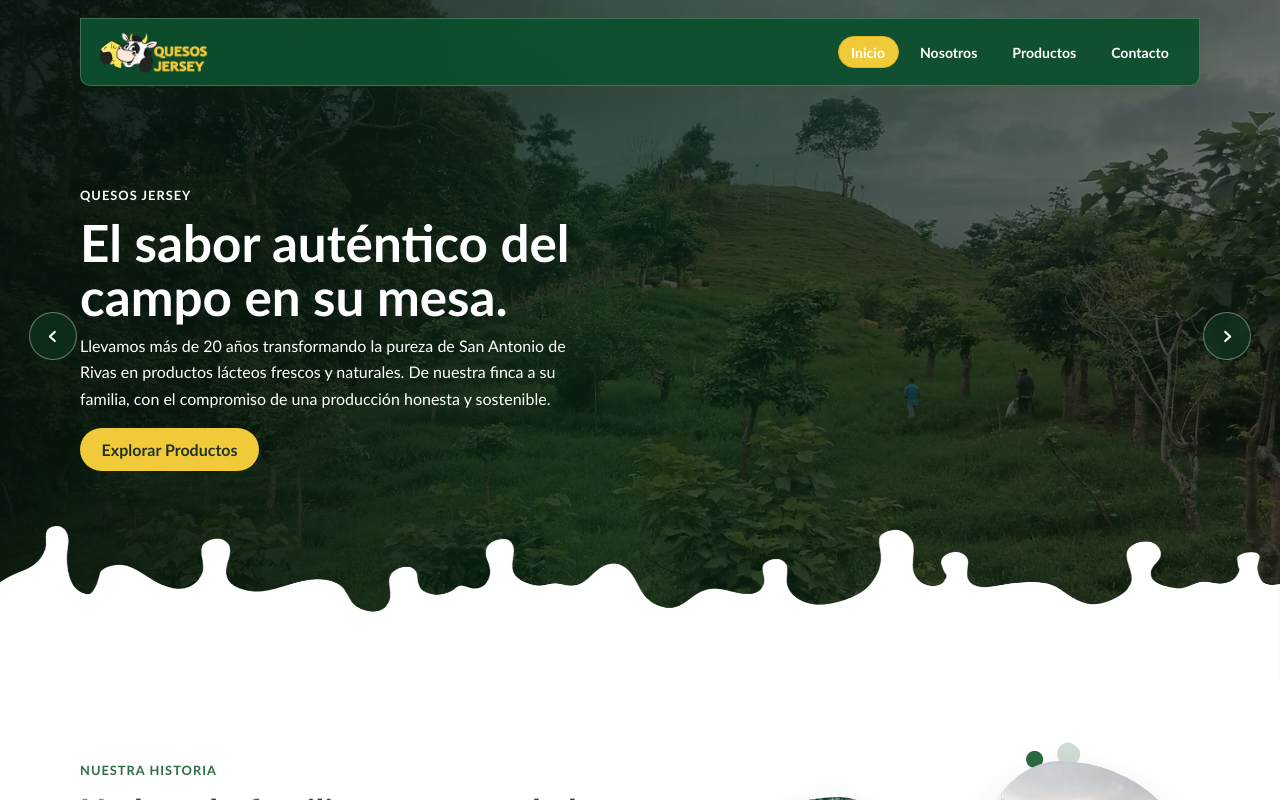
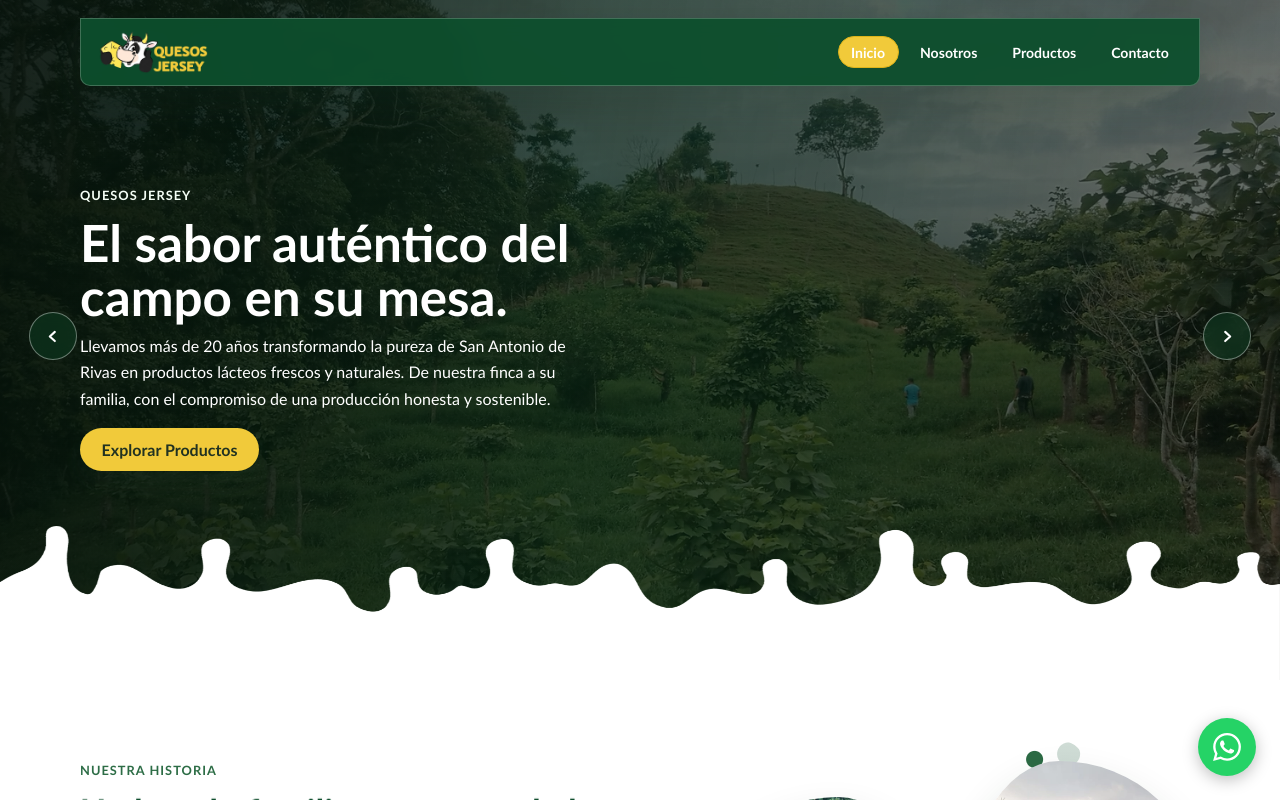
Before and after one commit to KevinAH09/siteweb-quesospimpos, a React (Create React App) app: page / in a window 1280 px wide. Shown: the top 800 px of the page. Built offline with nearby package versions, Linux system fonts and the light colour scheme.

Commit message:
SEO on-page + boton WhatsApp + NAP consistente en footer

```diff
--- a/src/App.css
+++ b/src/App.css
@@ -580,6 +580,29 @@ nav {
 .intro-gallery img:first-child {
   border-radius: 58% 42% 48% 52% / 42% 52% 48% 58%;
   transform: translateY(36px);
+}
+
+/* WhatsApp FAB */
+.whatsapp-fab {
+  position: fixed;
+  bottom: 1.5rem;
+  right: 1.5rem;
+  z-index: 999;
+  width: 58px;
+  height: 58px;
+  background: #25d366;
+  color: #fff;
+  border-radius: 50%;
+  display: flex;
+  align-items: center;
+  justify-content: center;
+  box-shadow: 0 4px 16px rgba(0,0,0,.25);
+  transition: transform 0.2s, box-shadow 0.2s;
+  text-decoration: none;
+}
+.whatsapp-fab:hover {
+  transform: scale(1.1);
+  box-shadow: 0 6px 24px rgba(0,0,0,.3);
 }
 
 /* Logo styles for header and footer */
--- a/src/App.js
+++ b/src/App.js
@@ -220,20 +220,20 @@ function HomePage() {
   return (
     <>
       <Helmet>
-        <title>Quesos Jersey | Lácteos Artesanales en Pérez Zeledón, Costa Rica</title>
-        <meta name="description" content="Quesos, leche entera, natilla y leche agria artesanal desde San Antonio de Rivas, Pérez Zeledón. Más de 20 años de tradición familiar. Entregas semanales a hogares y negocios." />
+        <title>Lechería y Quesos Artesanales en Pérez Zeledón | Quesos Jersey</title>
+        <meta name="description" content="Descubra el verdadero sabor del campo. Ofrecemos queso artesanal, leche fresca y productos lácteos de alta calidad en Pérez Zeledón. ¡Visítenos o haga su pedido!" />
         <link rel="canonical" href={SITE_URL} />
         <meta property="og:type" content="website" />
         <meta property="og:url" content={SITE_URL} />
         <meta property="og:site_name" content={SITE_NAME} />
-        <meta property="og:title" content="Quesos Jersey | Lácteos Artesanales en Pérez Zeledón" />
-        <meta property="og:description" content="Productos lácteos 100% naturales desde San Antonio de Rivas, Pérez Zeledón. Queso tierno, leche entera, natilla y leche agria con entrega semanal." />
+        <meta property="og:title" content="Lechería y Quesos Artesanales en Pérez Zeledón | Quesos Jersey" />
+        <meta property="og:description" content="Descubra el verdadero sabor del campo. Queso artesanal, leche fresca y lácteos de alta calidad desde San Antonio de Rivas, Pérez Zeledón." />
         <meta property="og:image" content={`${SITE_URL}/logo512.png`} />
         <meta name="twitter:card" content="summary_large_image" />
-        <meta name="twitter:title" content="Quesos Jersey | Lácteos Artesanales en Pérez Zeledón" />
-        <meta name="twitter:description" content="Productos lácteos 100% naturales desde San Antonio de Rivas, Pérez Zeledón." />
+        <meta name="twitter:title" content="Lechería y Quesos Artesanales en Pérez Zeledón | Quesos Jersey" />
+        <meta name="twitter:description" content="Queso artesanal, leche fresca y lácteos naturales en Pérez Zeledón. Más de 20 años de tradición familiar." />
         <meta name="twitter:image" content={`${SITE_URL}/logo512.png`} />
-        <meta name="keywords" content="quesos Pérez Zeledón, lácteos artesanales Costa Rica, queso tierno San Antonio de Rivas, leche entera natural, natilla artesanal, leche agria, Quesos Jersey" />
+        <meta name="keywords" content="lechería Pérez Zeledón, quesos artesanales Pérez Zeledón, queso tierno San Antonio de Rivas, leche fresca Costa Rica, natilla artesanal, lácteos naturales, Quesos Jersey" />
         <script type="application/ld+json">{JSON.stringify(schema)}</script>
       </Helmet>
       <section className="hero-slider" aria-label="Quesos Jersey">
@@ -446,17 +446,17 @@ function NosotrosPage() {
   return (
     <>
       <Helmet>
-        <title>Nosotros | Quesos Jersey – Tradición Familiar desde el 2000</title>
-        <meta name="description" content="Conoce la historia de Quesos Jersey, fundada por don José Acuña Hernández en San Antonio de Rivas, Pérez Zeledón. Más de 20 años produciendo lácteos naturales y artesanales." />
+        <title>Historia y Tradición de Nuestra Lechería | Quesos Jersey</title>
+        <meta name="description" content="Producimos lácteos con un compromiso ecológico en Pérez Zeledón. Conozca cómo nuestro ganado y procesos naturales aseguran el mejor queso de la región." />
         <link rel="canonical" href={`${SITE_URL}/nosotros`} />
         <meta property="og:type" content="website" />
         <meta property="og:url" content={`${SITE_URL}/nosotros`} />
         <meta property="og:site_name" content={SITE_NAME} />
-        <meta property="og:title" content="Nosotros | Quesos Jersey – Tradición Familiar desde el 2000" />
-        <meta property="og:description" content="Historia y valores de Quesos Jersey: finca familiar con más de 20 años produciendo lácteos artesanales en Pérez Zeledón, Costa Rica." />
+        <meta property="og:title" content="Historia y Tradición de Nuestra Lechería | Quesos Jersey" />
+        <meta property="og:description" content="Finca familiar con más de 20 años de tradición. Procesos ecológicos, pastoreo rotativo y bienestar animal en San Antonio de Rivas, Pérez Zeledón." />
         <meta property="og:image" content={`${SITE_URL}/logo512.png`} />
         <meta name="twitter:card" content="summary_large_image" />
-        <meta name="twitter:title" content="Nosotros | Quesos Jersey – Tradición Familiar desde el 2000" />
+        <meta name="twitter:title" content="Historia y Tradición de Nuestra Lechería | Quesos Jersey" />
         <meta name="twitter:description" content="Historia y valores de Quesos Jersey en Pérez Zeledón, Costa Rica." />
         <meta name="keywords" content="historia Quesos Jersey, finca láctea Pérez Zeledón, José Acuña Hernández, San Antonio de Rivas, lácteos naturales Costa Rica, quesos artesanales" />
         <script type="application/ld+json">{JSON.stringify(schema)}</script>
@@ -601,8 +601,8 @@ function ProductosPage() {
   return (
     <>
       <Helmet>
-        <title>Productos | Quesos Jersey – Leche, Queso, Natilla y Leche Agria</title>
-        <meta name="description" content="Catálogo de Quesos Jersey: leche entera natural, queso tierno artesanal, natilla de la casa y leche agria tradicional. 100% naturales desde Pérez Zeledón, Costa Rica." />
+        <title>Nuestros Productos Lácteos y Quesos | Pérez Zeledón – Quesos Jersey</title>
+        <meta name="description" content="Conozca nuestra variedad de quesos artesanales y leche fresca de lechería. Productos naturales directo de la finca a su mesa en Pérez Zeledón, Costa Rica." />
         <link rel="canonical" href={`${SITE_URL}/productos`} />
         <meta property="og:type" content="website" />
         <meta property="og:url" content={`${SITE_URL}/productos`} />
@@ -689,8 +689,8 @@ function ContactoPage() {
   return (
     <>
       <Helmet>
-        <title>Contacto | Quesos Jersey – Pedidos en Pérez Zeledón</title>
-        <meta name="description" content="Haga su pedido de lácteos artesanales en Pérez Zeledón. WhatsApp: +506 5715-1979. Entregas semanales a hogares y negocios. Lunes a Domingo 6:00 AM – 6:00 PM." />
+        <title>Contacto y Pedidos de Queso y Leche en Pérez Zeledón | Quesos Jersey</title>
+        <meta name="description" content="¿Desea comprar queso artesanal o leche fresca? Contáctenos aquí. Ubicación, horarios y pedidos por WhatsApp para entregas en Pérez Zeledón." />
         <link rel="canonical" href={`${SITE_URL}/contacto`} />
         <meta property="og:type" content="website" />
         <meta property="og:url" content={`${SITE_URL}/contacto`} />
@@ -811,13 +811,28 @@ function SiteLayout() {
           </div>
           <div>
             <h4>Contacto</h4>
-            <p>Teléfono y WhatsApp: +506 57151979</p>
-            <p>Correo: joseacuna794@gmail.com</p>
-            <p>San Antonio de Rivas, Pérez Zeledón</p>
+            <p>Quesos Jersey</p>
+            <p>San Antonio de Rivas, Pérez Zeledón, Costa Rica</p>
+            <p>Tel/WhatsApp: <a href="tel:+50657151979" style={{color:'inherit'}}>+506 5715-1979</a></p>
+            <p>Correo: <a href="mailto:joseacuna794@gmail.com" style={{color:'inherit'}}>joseacuna794@gmail.com</a></p>
+            <p>Lunes a Domingo · 6:00 AM – 6:00 PM</p>
           </div>
         </div>
         <p className="copyright">© {new Date().getFullYear()} Quesos Jersey. Todos los derechos reservados.</p>
       </footer>
+
+      {/* Botón flotante WhatsApp */}
+      <a
+        href="https://wa.me/50657151979?text=Hola%2C%20me%20interesa%20hacer%20un%20pedido%20de%20productos%20l%C3%A1cteos."
+        className="whatsapp-fab"
+        target="_blank"
+        rel="noopener noreferrer"
+        aria-label="Contactar por WhatsApp"
+      >
+        <svg viewBox="0 0 24 24" fill="currentColor" width="28" height="28" aria-hidden="true">
+          <path d="M17.472 14.382c-.297-.149-1.758-.867-2.03-.967-.273-.099-.471-.148-.67.15-.197.297-.767.966-.94 1.164-.173.199-.347.223-.644.075-.297-.15-1.255-.463-2.39-1.475-.883-.788-1.48-1.761-1.653-2.059-.173-.297-.018-.458.13-.606.134-.133.298-.347.446-.52.149-.174.198-.298.298-.497.099-.198.05-.371-.025-.52-.075-.149-.669-1.612-.916-2.207-.242-.579-.487-.5-.669-.51-.173-.008-.371-.01-.57-.01-.198 0-.52.074-.792.372-.272.297-1.04 1.016-1.04 2.479 0 1.462 1.065 2.875 1.213 3.074.149.198 2.096 3.2 5.077 4.487.709.306 1.262.489 1.694.625.712.227 1.36.195 1.871.118.571-.085 1.758-.719 2.006-1.413.248-.694.248-1.289.173-1.413-.074-.124-.272-.198-.57-.347m-5.421 7.403h-.004a9.87 9.87 0 01-5.031-1.378l-.361-.214-3.741.982.998-3.648-.235-.374a9.86 9.86 0 01-1.51-5.26c.001-5.45 4.436-9.884 9.888-9.884 2.64 0 5.122 1.03 6.988 2.898a9.825 9.825 0 012.893 6.994c-.003 5.45-4.437 9.884-9.885 9.884m8.413-18.297A11.815 11.815 0 0012.05 0C5.495 0 .16 5.335.157 11.892c0 2.096.547 4.142 1.588 5.945L.057 24l6.305-1.654a11.882 11.882 0 005.683 1.448h.005c6.554 0 11.89-5.335 11.893-11.893a11.821 11.821 0 00-3.48-8.413z"/>
+        </svg>
+      </a>
     </div>
   );
 }
```
